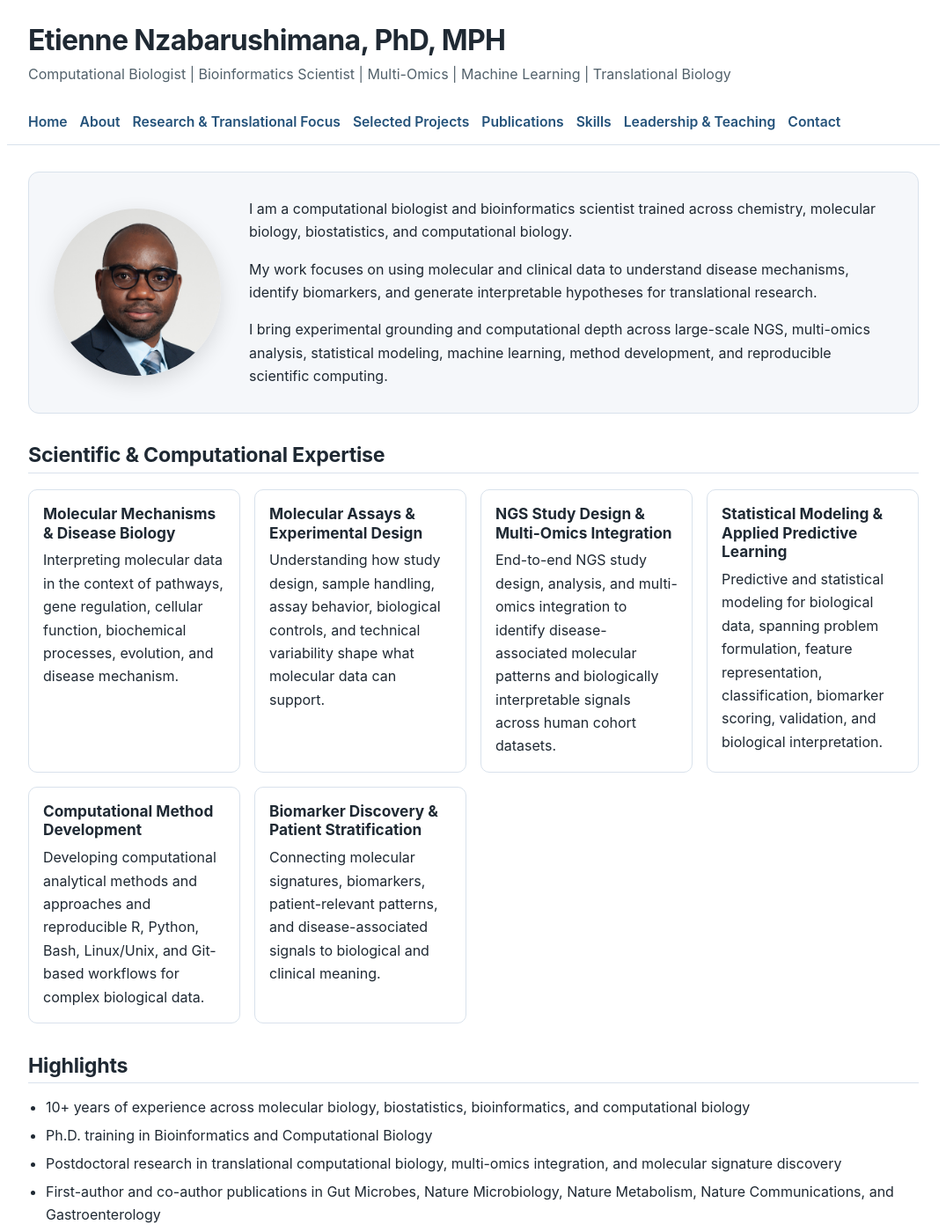
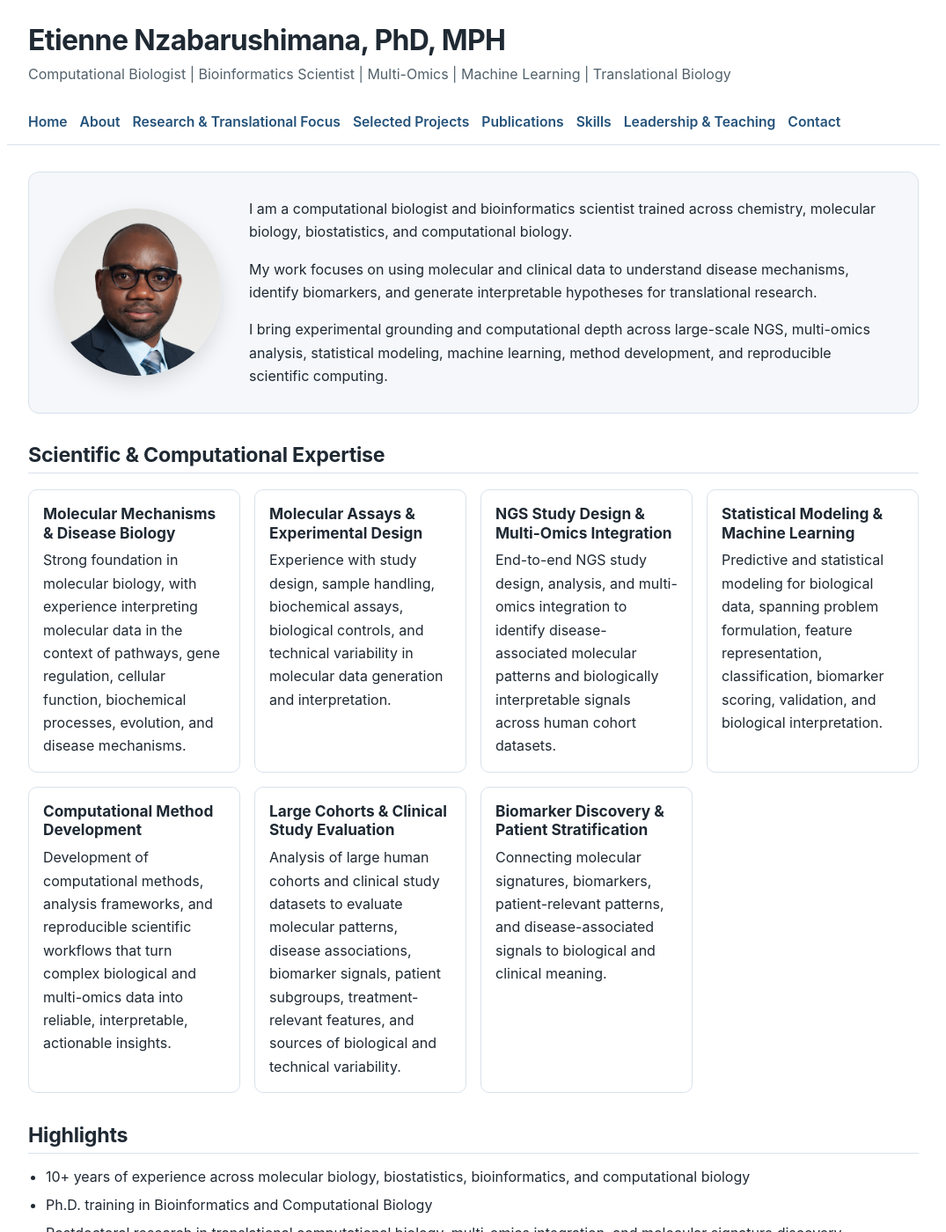
Before and after one commit to Nzabarushimana/nzabarushimana.github.io, a Jekyll site: the page built from index.md, in a window 1280 px wide and 1400 px high. Shown: the whole window at 88% size, without its empty margins (102-1177 px from the left). Built offline with Jekyll 4.4.1, drawn with Linux system fonts in a browser that asks for light colours.

Commit message:
Update index.md

```diff
--- a/index.md
+++ b/index.md
@@ -30,14 +30,14 @@ title: Home
   <div class="card">
     <h3>Molecular Mechanisms &amp; Disease Biology</h3>
     <p>
-      Interpreting molecular data in the context of pathways, gene regulation, cellular function, biochemical processes, evolution, and disease mechanism.
+      Strong foundation in molecular biology, with experience interpreting molecular data in the context of pathways, gene regulation, cellular function, biochemical processes, evolution, and disease mechanisms.
     </p>
   </div>
 
   <div class="card">
     <h3>Molecular Assays &amp; Experimental Design</h3>
     <p>
-      Understanding how study design, sample handling, assay behavior, biological controls, and technical variability shape what molecular data can support.
+    Experience with study design, sample handling, biochemical assays, biological controls, and technical variability in molecular data generation and interpretation.
     </p>
   </div>
 
@@ -49,7 +49,7 @@ title: Home
 </div>
 
 <div class="card">
-  <h3>Statistical Modeling &amp; Applied Predictive Learning</h3>
+  <h3>Statistical Modeling &amp; Machine Learning</h3>
   <p>
   Predictive and statistical modeling for biological data, spanning problem formulation, feature representation, classification, biomarker scoring, validation, and biological interpretation.
   </p>
@@ -57,10 +57,15 @@ title: Home
   <div class="card">
     <h3>Computational Method Development</h3>
     <p>
-      Developing computational analytical methods and approaches and reproducible R, Python, Bash, Linux/Unix, and Git-based workflows for complex biological data.
+      Development of computational methods, analysis frameworks, and reproducible scientific workflows that turn complex biological and multi-omics data into reliable, interpretable, actionable insights.
     </p>
   </div>
-
+<div class="card">
+  <h3>Large Cohorts &amp; Clinical Study Evaluation</h3>
+  <p>
+    Analysis of large human cohorts and clinical study datasets to evaluate molecular patterns, disease associations, biomarker signals, patient subgroups, treatment-relevant features, and sources of biological and technical variability.
+  </p>
+</div>
   <div class="card">
     <h3>Biomarker Discovery &amp; Patient Stratification</h3>
     <p>
```
